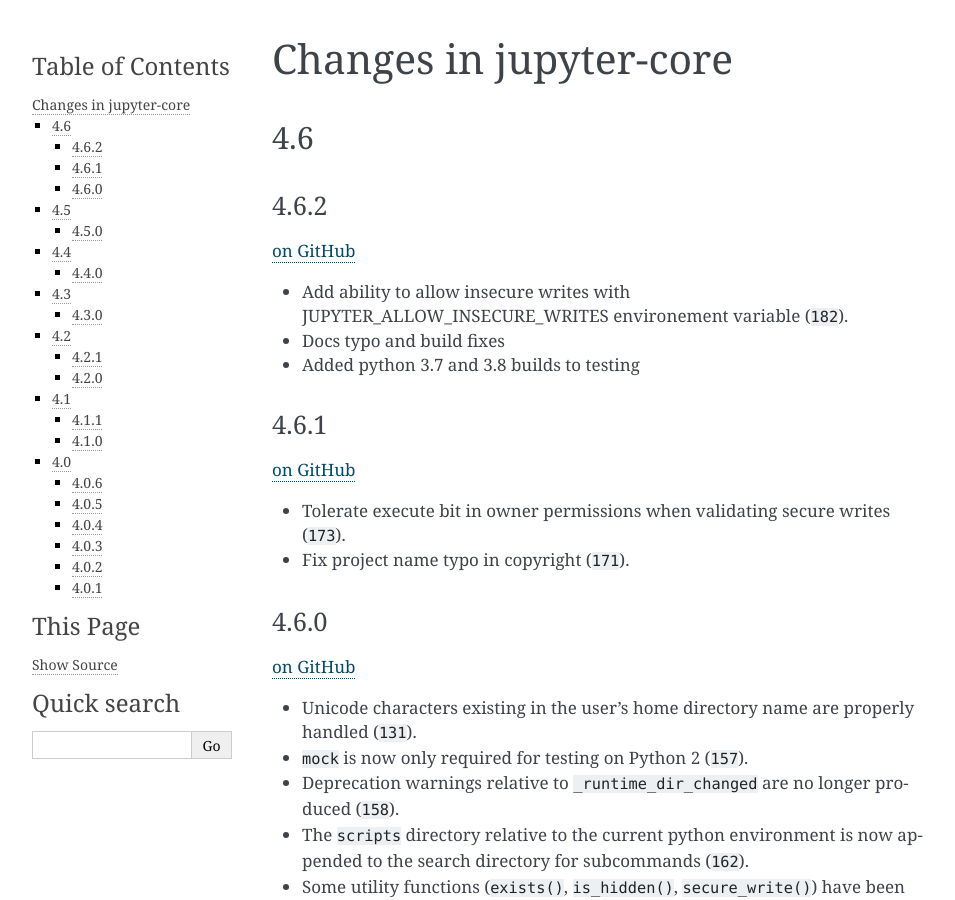
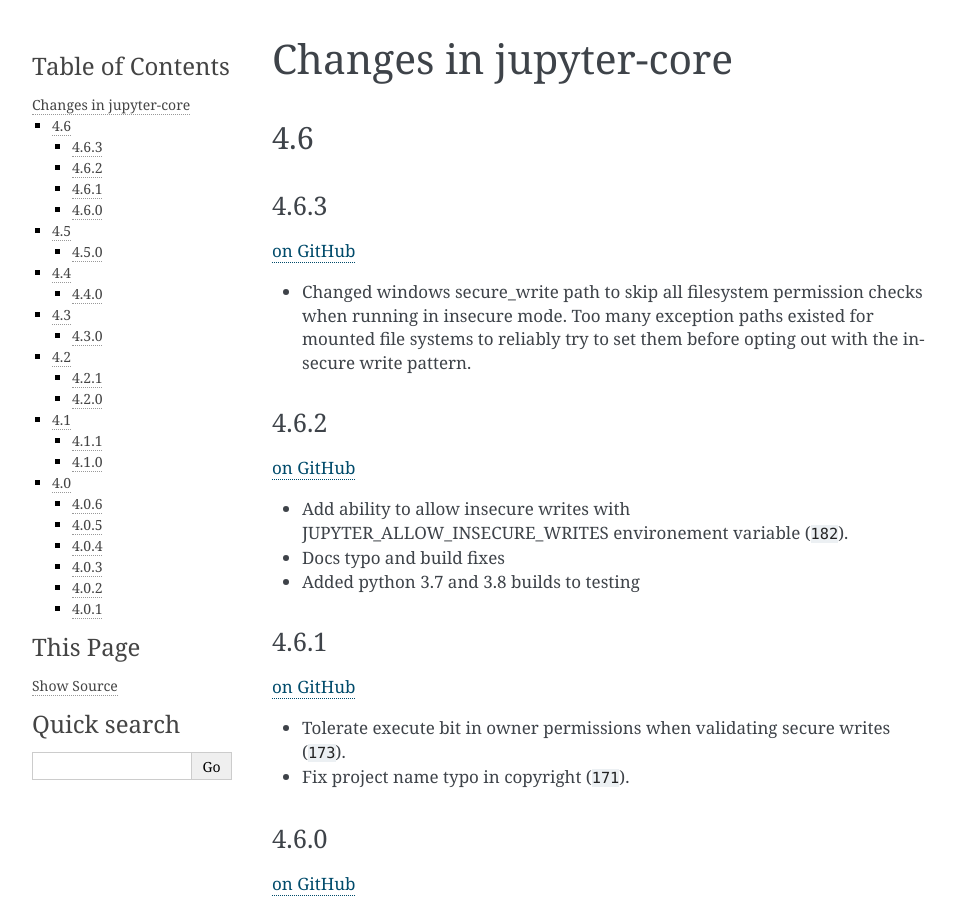
Before and after one commit to jupyter/jupyter_core, a Sphinx documentation site: the page built from docs/changelog.rst, in a window 1280 px wide and 900 px high. Shown: the whole window, without its empty margins (148-1103 px from the left). Built offline with Sphinx 7.4.7, drawn with Linux system fonts in a browser that asks for light colours; cross-references to code outside the pages are shown as plain code.

Commit message:
4.6.3 release

```diff
--- a/docs/changelog.rst
+++ b/docs/changelog.rst
@@ -3,6 +3,16 @@
 
 4.6
 ---
+
+4.6.3
+~~~~~
+
+`on
+GitHub <https://github.com/jupyter/jupyter_core/releases/tag/4.6.3>`__
+
+- Changed windows secure_write path to skip all filesystem permission checks when running in insecure mode.
+  Too many exception paths existed for mounted file systems to reliably try to set them before opting out with the insecure write pattern.
+
 
 4.6.2
 ~~~~~
--- a/jupyter_core/version.py
+++ b/jupyter_core/version.py
@@ -1,6 +1,6 @@
 # Copyright (c) Jupyter Development Team.
 # Distributed under the terms of the Modified BSD License.
 
-version_info = (4, 6, 2, "dev")
+version_info = (4, 6, 3)
 
 __version__ = '.'.join(map(str, version_info))
```
